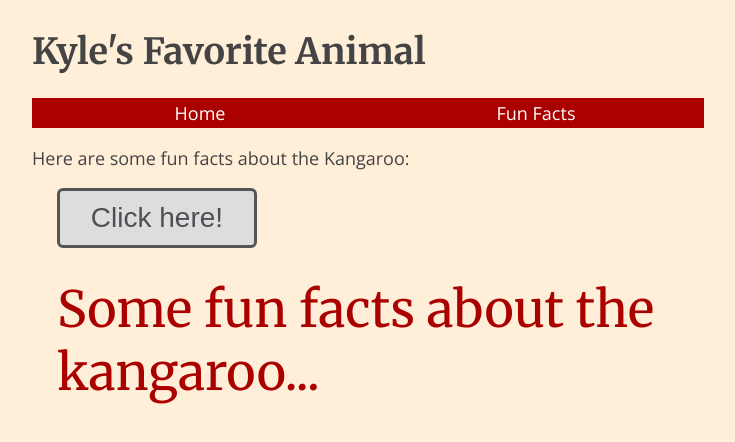
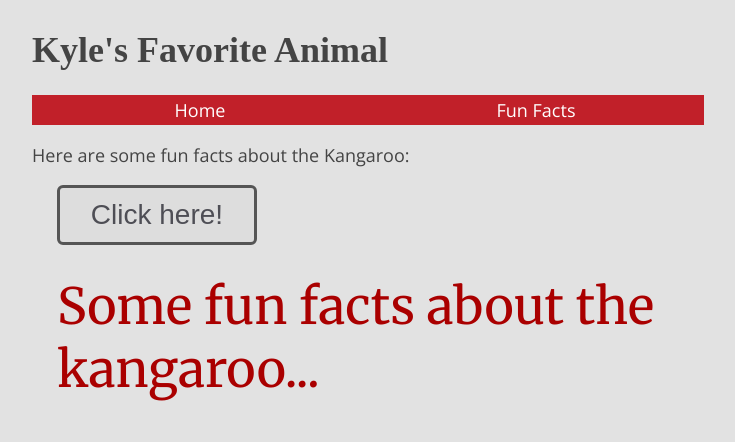
Before and after one commit to ainc/woc-web-dev-day, a plain HTML site: page facts.html in a window 1280 px wide. Shown: the whole page, without its empty margins (258-993 px from the left). Drawn offline with nearby package versions, Linux system fonts and the light colour scheme.

Commit message:
minor updates for css page

```diff
--- a/style.css
+++ b/style.css
@@ -5,17 +5,17 @@
 /* General Content */
 
 body {
-  background-color: #ffeed8; /* EDIT ME: page background color */
+  background-color: #e2e2e2; /* EDIT ME: page background color */
   font-family: "Open Sans", sans-serif;
   padding: 5px 25px;
   font-size: 18px;
   width: 700px;
   margin: auto;
-  color: #444;
+  color: #444444;
 }
 
 h1, h2 {
-  font-family: "Merriweather", serif;
+  font-family: "Exo", serif;
   clear: both; /* Puts lists on new line */
 }
 
@@ -42,13 +42,13 @@ ul.nav a:link, ul.nav a:visited {
   display: block;
   width: 330px;
   color: white;
-  background-color: #aa0000; /* EDIT ME: button initial color */
+  background-color: #c12029; /* EDIT ME: button initial color */
   padding: 3px;
   text-decoration: none;
 }
 
 ul.nav a:hover, ul.nav a:active {
-  background-color: red;  /* EDIT ME: button hover color */
+  background-color: #d13039;  /* EDIT ME: button hover color */
 }
 
 /* Tables */
@@ -68,8 +68,8 @@ button {
   color: #4e4e55;
   text-decoration: none;
   cursor: pointer;
-  background-color: #ddd;
-  border: 3px solid #555;
+  background-color: #dddddd;
+  border: 3px solid #555555;
   height: 60px;
   width: 200px;
 }
```
